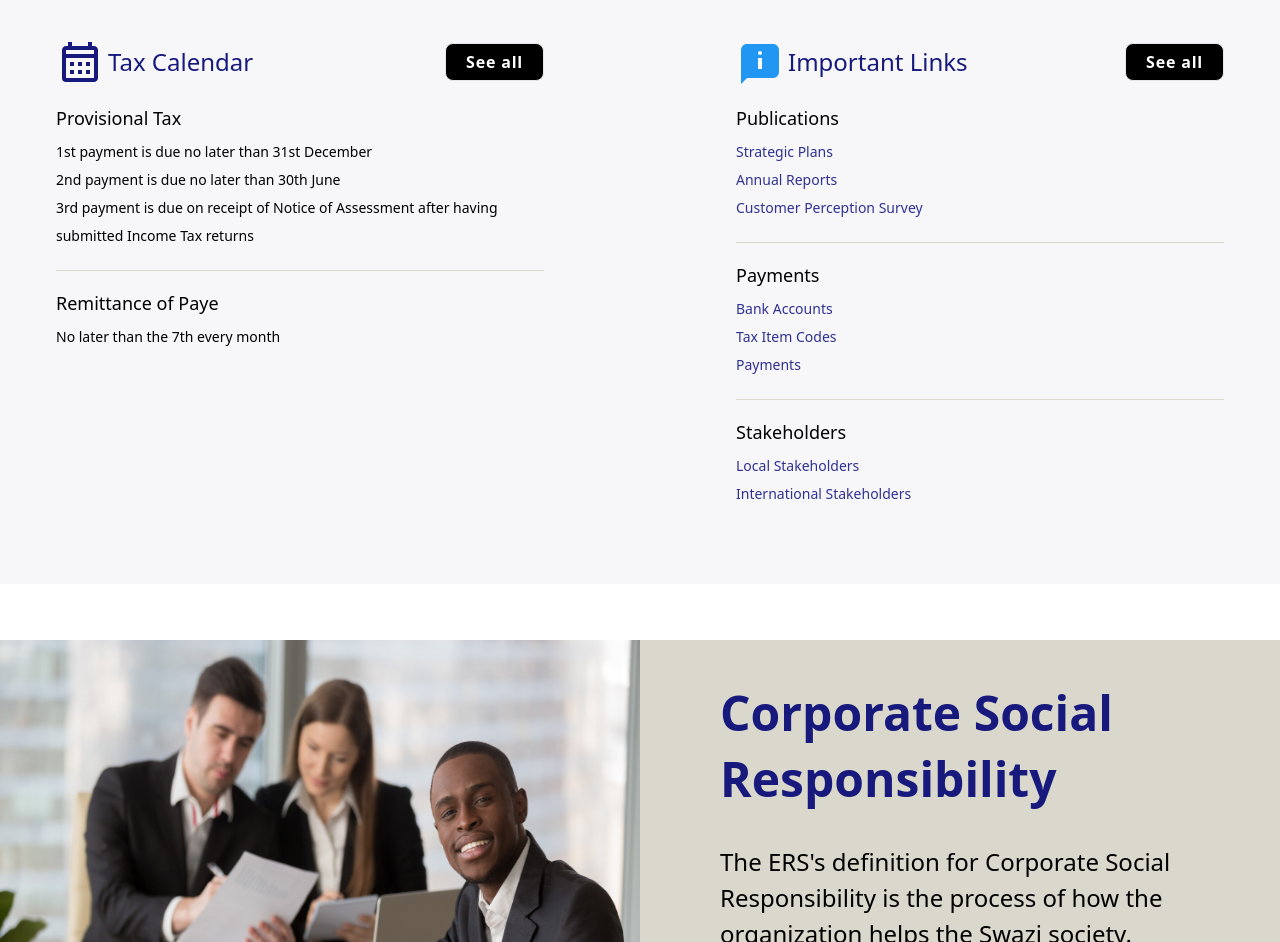
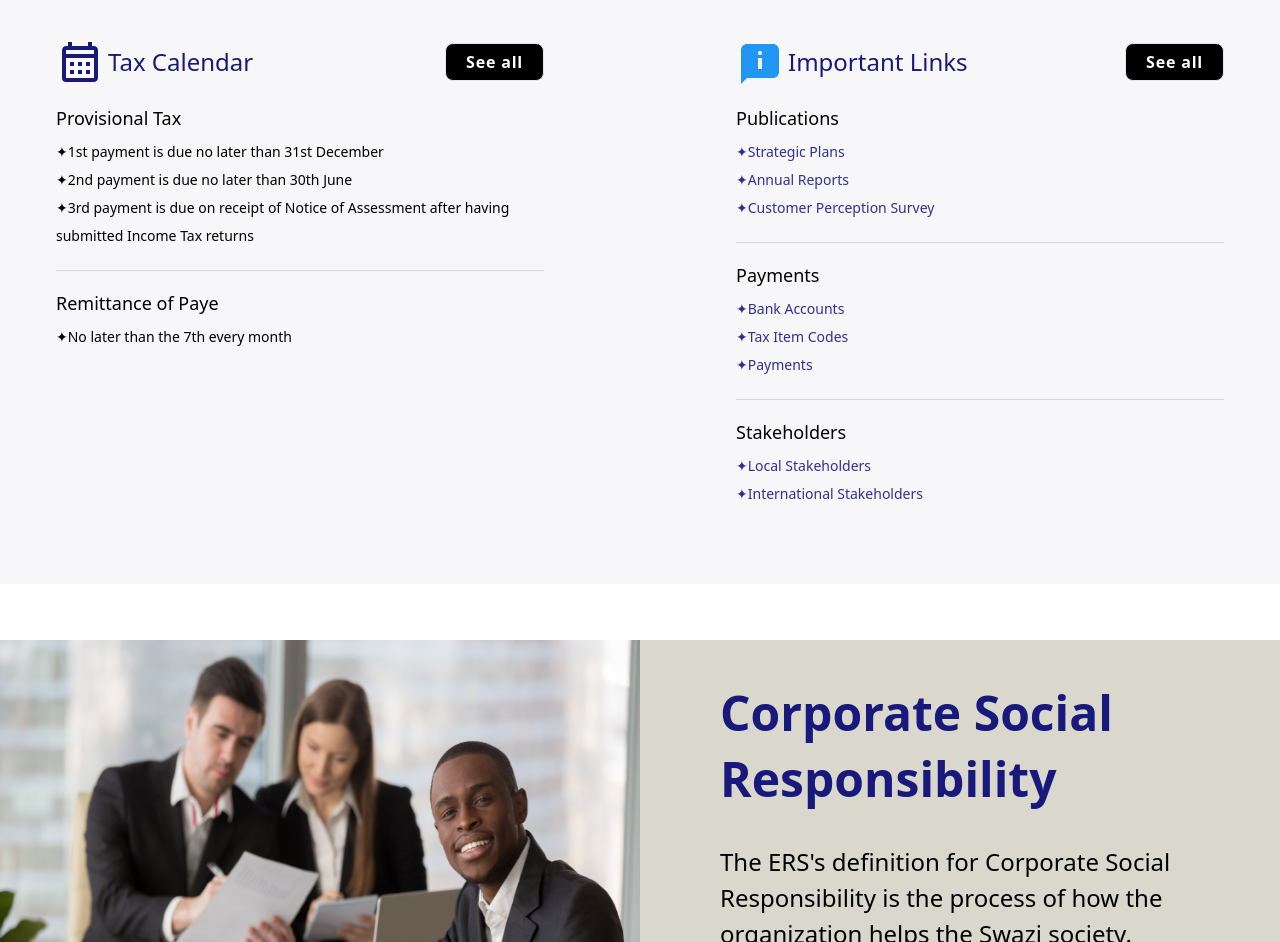
Before and after one commit to NikhilSaini99/ersproject, a Next.js app: page /home in a window 1280 px wide. Shown: the part 2320-3262 px from the top of the page. Built offline with nearby package versions, Linux system fonts and the light colour scheme.

Commit message:
new updates

```diff
--- a/src/pages/home.js
+++ b/src/pages/home.js
@@ -222,8 +222,7 @@ export default function Home() {
         <div className="flex flex-row bg-white text-xl justify-center font-semibold leading-6">
           <button
             onClick={() => toggleVisibility("div1")}
-            className={`py-3 w-60 rounded-t-xl ${
-              isVisible.div1 ? "bg-subColor text-white" : "bg-white text-black"
+            className={`py-3 w-60 rounded-t-xl ${isVisible.div1 ? "bg-subColor text-white" : "bg-white text-black"
               }`}
           >
             Recently Approved
@@ -231,8 +230,7 @@ export default function Home() {
 
           <button
             onClick={() => toggleVisibility("div2")}
-            className={`py-3 w-60 rounded-t-xl ${
-              isVisible.div2 ? "bg-subColor text-white" : "bg-white text-black"
+            className={`py-3 w-60 rounded-t-xl ${isVisible.div2 ? "bg-subColor text-white" : "bg-white text-black"
               }`}
           >
             Notice Board
@@ -241,8 +239,7 @@ export default function Home() {
 
         {/* Recently Approved */}
         <div
-          className={`${
-            isVisible.div1 ? "block" : "hidden"
+          className={`${isVisible.div1 ? "block" : "hidden"
             } bg-subColor text-white w-full`}
         >
           <div className="flex justify-between px-14 py-8 h-[364px]">
@@ -356,8 +353,7 @@ export default function Home() {
 
         {/* Notice Board */}
         <div
-          className={`${
-            isVisible.div2 ? "block" : "hidden"
+          className={`${isVisible.div2 ? "block" : "hidden"
             } bg-subColor text-white w-full`}
         >
           <div className="px-14 pt-4 text-lg font-medium leading-6">
@@ -481,13 +477,21 @@ export default function Home() {
                 <div key={key} className={`flex flex-col gap-2 py-5 text-black ${card.id && "border-b border-[#DAD8CC]"}`}>
                   <h1 className="text-lg font-medium leading-6">{card.head}</h1>
                   <ul className=" text-sm font-normal leading-7">
-                    <li className={`${card.para && "before:content-['\\2726']"}`}>
+                    <li
+                    // className={`${card.para && "before:content-['\\2726']"}`}
+                    >{card.para && <span>&#10022;</span>}
                       {card.para}
                     </li>
-                    <li className={`${card.para2 && "before:content-['\\2726']"}`}>
+                    <li
+                    // className={`${card.para2 && "before:content-['\\2726']"}`}
+                    >
+                      {card.para2 && <span>&#10022;</span>}
                       {card.para2}
                     </li>
-                    <li className={`${card.para3 && "before:content-['\\2726']"}`}>
+                    <li
+                    // className={`${card.para3 && "<span>&#10022;</span>"}`}
+                    >
+                      {card.para3 && <span>&#10022;</span>}
                       {card.para3}
                     </li>
                   </ul>
@@ -514,22 +518,19 @@ export default function Home() {
                   </h1>
                   <ul className=" text-sm font-normal leading-7 text-mainColor">
                     <Link href={""}>
-                      <li style={{listStyle:'none'}}
-                        className={`hover:underline ${card.para && "before:content-['\\2726']"}`}>
+                      <li>{card.para && <span>&#10022;</span>}
                         {card.para}
                       </li>
                     </Link>
                     <Link href={""}>
-                      <li
-                        className={`hover:underline ${card.para2 && "before:content-['\\2726']"}`}
-                      >
+                      <li>
+                        {card.para2 && <span>&#10022;</span>}
                         {card.para2}
                       </li>
                     </Link>
                     <Link href={""}>
-                      <li
-                        className={`hover:underline ${card.para3 && "before:content-['\\2726']"}`}
-                      >
+                      <li>
+                        {card.para3 && <span>&#10022;</span>}
                         {card.para3}
                       </li>
                     </Link>
```
Lines whose indentation alone changed are shown as unchanged.
